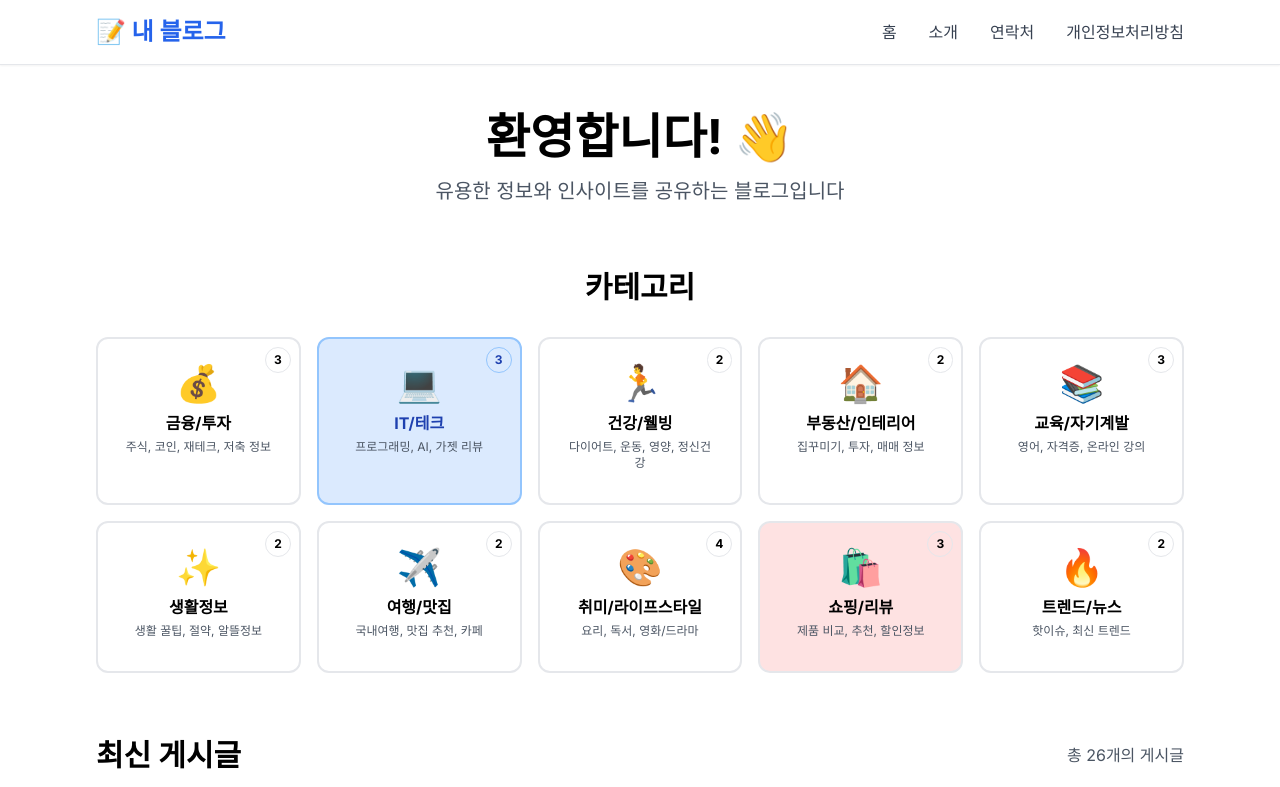
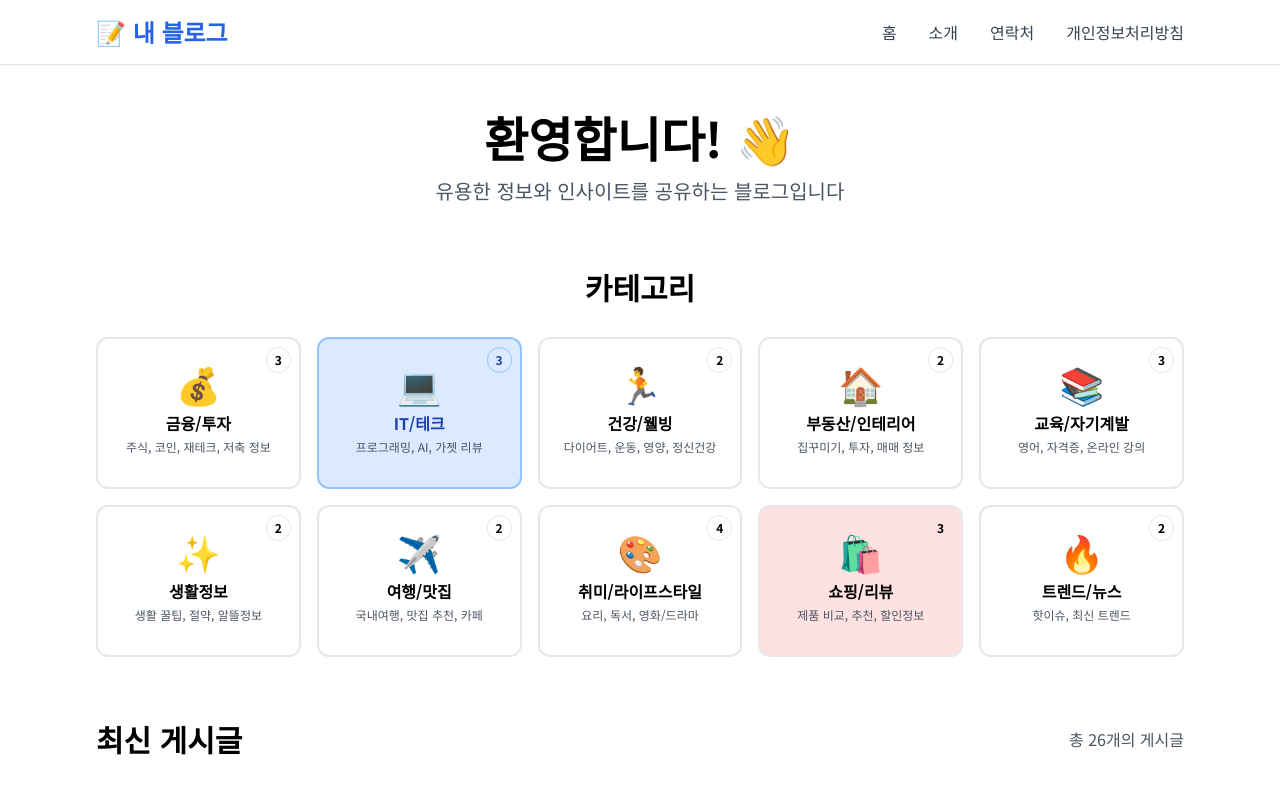
Before and after one commit to granadu0417-crypto/blog, a Next.js app: page / in a window 1280 px wide. Shown: the top 787 px of the page. Built offline with nearby package versions, Linux system fonts and the light colour scheme; no server answers; grey boxes are pictures that could not be loaded.

Commit message:
feat: 한글 폰트 최적화 (Noto Sans KR 추가)

```diff
--- a/app/layout.tsx
+++ b/app/layout.tsx
@@ -1,10 +1,21 @@
 import type { Metadata } from "next";
-import { Inter } from "next/font/google";
+import { Inter, Noto_Sans_KR } from "next/font/google";
 import "./globals.css";
 import Link from "next/link";
 import { WebSiteSchema } from "@/components/StructuredData";
 
-const inter = Inter({ subsets: ["latin"] });
+const inter = Inter({
+  subsets: ["latin"],
+  display: 'swap',
+  variable: '--font-inter',
+});
+
+const notoSansKR = Noto_Sans_KR({
+  subsets: ["latin"],
+  weight: ['400', '500', '700'],
+  display: 'swap',
+  variable: '--font-noto-sans-kr',
+});
 
 export const metadata: Metadata = {
   metadataBase: new URL('https://kimyido.com'),
@@ -61,8 +72,8 @@ export default function RootLayout({
   children: React.ReactNode;
 }>) {
   return (
-    <html lang="ko">
-      <body className={inter.className}>
+    <html lang="ko" className={`${inter.variable} ${notoSansKR.variable}`}>
+      <body className="font-sans antialiased">
         <WebSiteSchema
           url="https://kimyido.com"
           name="kimyido.com - 기술, 재테크, 라이프스타일 블로그"
--- a/tailwind.config.js
+++ b/tailwind.config.js
@@ -7,6 +7,9 @@ module.exports = {
   ],
   theme: {
     extend: {
+      fontFamily: {
+        sans: ['var(--font-noto-sans-kr)', 'var(--font-inter)', 'system-ui', 'sans-serif'],
+      },
       typography: {
         DEFAULT: {
           css: {
```
